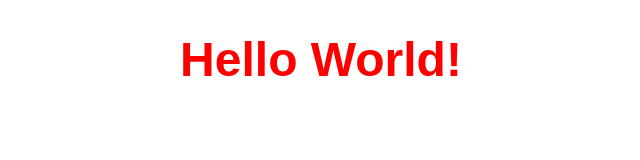
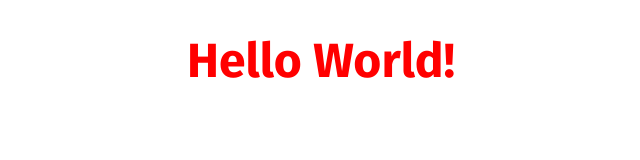
Before and after one commit to gefgu/blog-reader-view, a React (Create React App) app: page / in a window 1280 px wide. Shown: the top 160 px of the page, without its empty margins (319-959 px from the left). Built offline with nearby package versions, Linux system fonts and the light colour scheme.

Commit message:
Add fonts to project

```diff
--- /dev/null
+++ b/src/fonts/fonts.css
@@ -0,0 +1 @@
+@import url("https://fonts.googleapis.com/css2?family=Fira+Sans:wght@200;400;700&family=Libre+Baskerville:wght@400;700&display=swap");
--- a/src/styled-components/theme.js
+++ b/src/styled-components/theme.js
@@ -1,5 +1,5 @@
 const theme = {
-  primaryFont: "sans-serif",
+  primaryFont: `'Fira Sans', sans-serif`,
 };
 
 export default theme;
```
Also changed, not shown: src/index.js (+5 -4 lines).
